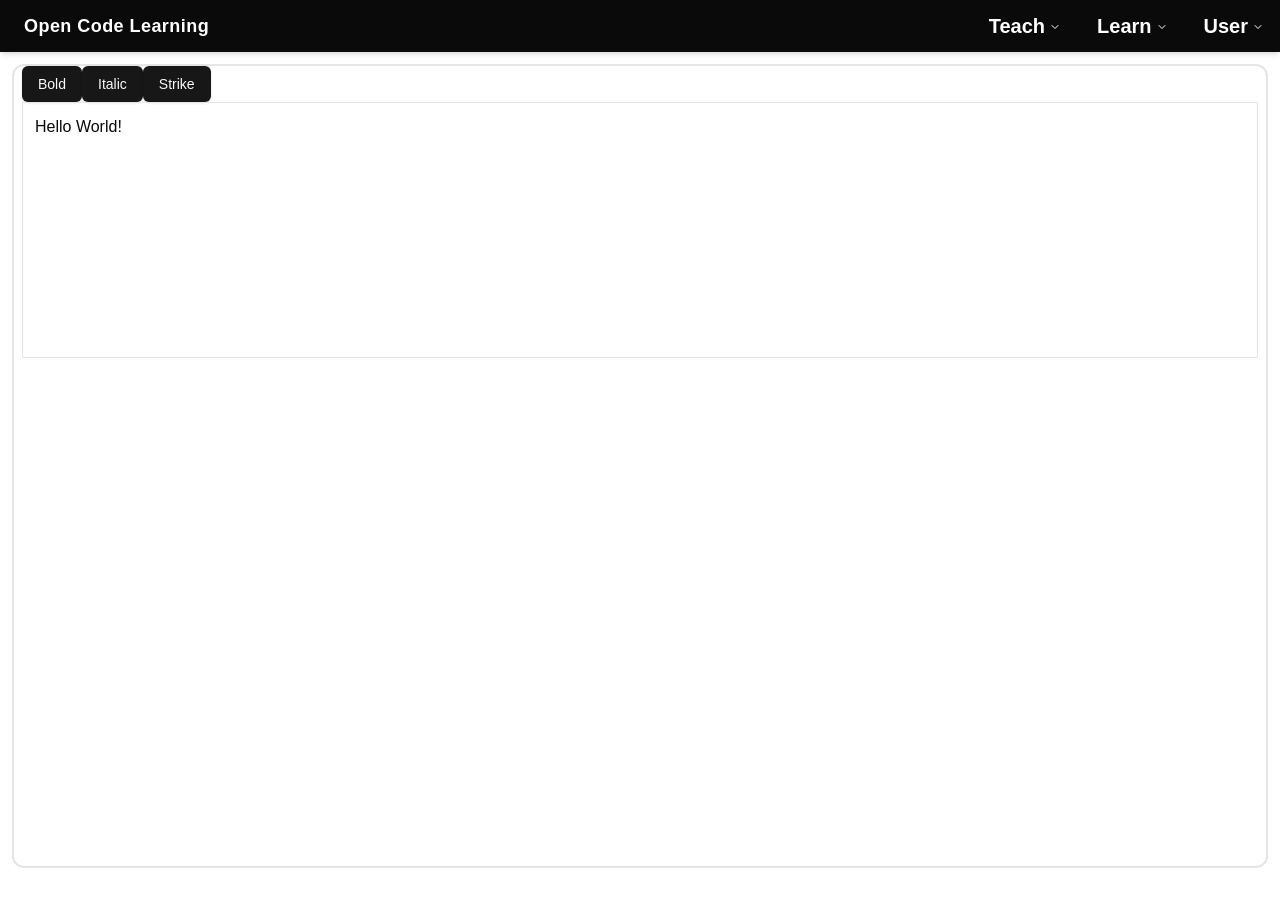
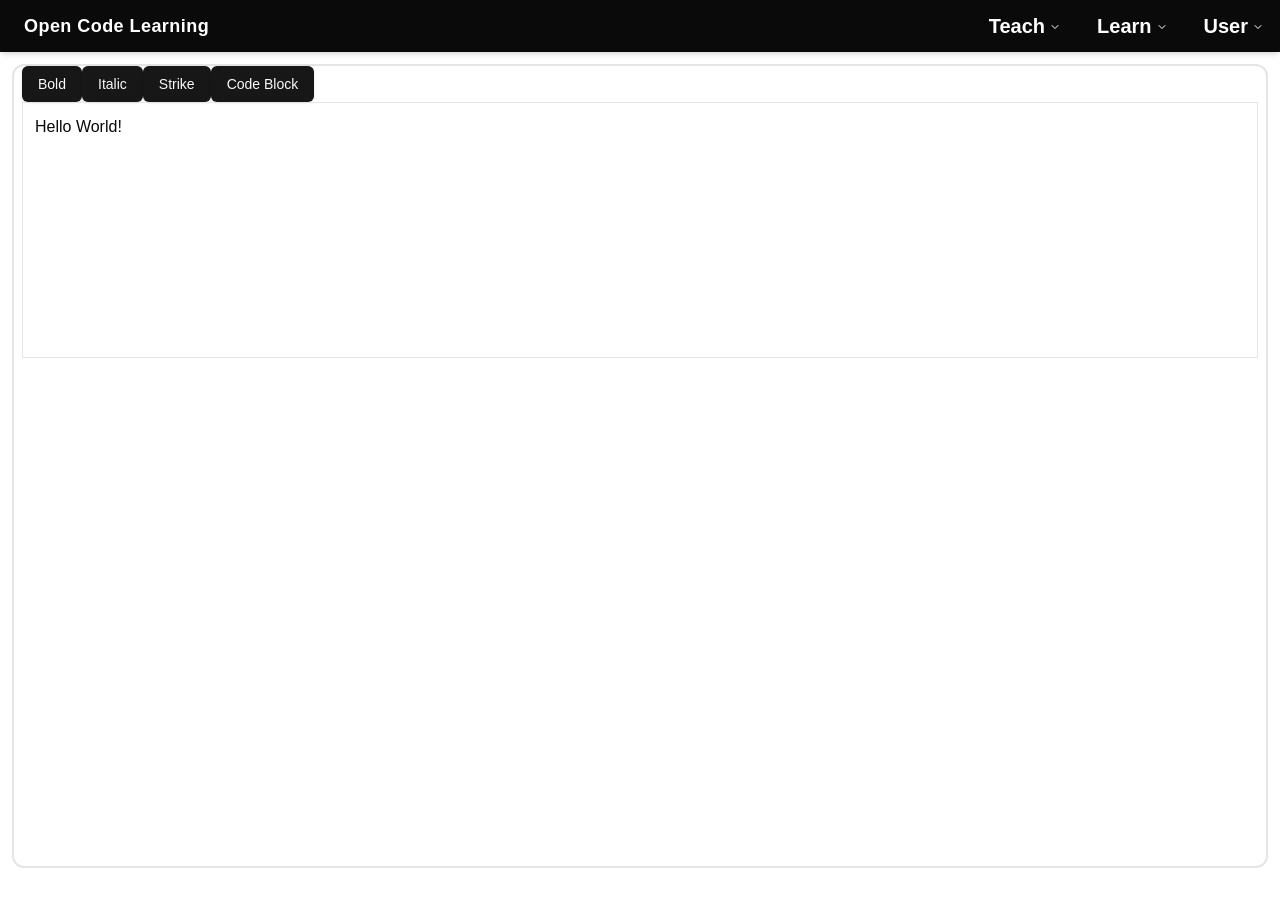
Before and after one commit to hdmGOAT/codelearnproject, a Next.js app in the folder frontend/: page /teach/create in a window 1280 px wide. Built offline with nearby package versions, Linux system fonts and the light colour scheme.

Commit message:
lowlight prep

```diff
--- a/frontend/components/RichTextEditor.tsx
+++ b/frontend/components/RichTextEditor.tsx
@@ -4,10 +4,21 @@ import React from "react";
 import { useEditor, EditorContent } from "@tiptap/react";
 import StarterKit from "@tiptap/starter-kit";
 import { Button } from "./ui/button";
+import CodeBlockLowlight from "@tiptap/extension-code-block-lowlight";
+import { all, createLowlight } from "lowlight";
+
+const lowlight = createLowlight(all);
 
 const RichTextEditor = () => {
   const editor = useEditor({
-    extensions: [StarterKit],
+    extensions: [
+      StarterKit.configure({
+        codeBlock: false,
+      }),
+      CodeBlockLowlight.configure({
+        lowlight,
+      }),
+    ],
     content: `<p>Hello World! </p>`,
     immediatelyRender: false,
     editorProps: {
@@ -29,6 +40,9 @@ const RichTextEditor = () => {
         <Button onClick={() => editor?.chain().focus().toggleStrike().run()}>
           Strike
         </Button>
+        <Button onClick={() => editor?.chain().focus().toggleCodeBlock().run()}>
+          Code Block
+        </Button>
       </div>
       <EditorContent className=" size-full" editor={editor} />
     </div>
--- a/frontend/package.json
+++ b/frontend/package.json
@@ -19,6 +19,7 @@
     "@radix-ui/react-slider": "^1.2.2",
     "@radix-ui/react-slot": "^1.1.1",
     "@radix-ui/react-switch": "^1.1.2",
+    "@tiptap/extension-code-block-lowlight": "^2.11.5",
     "@tiptap/react": "^2.11.5",
     "@tiptap/starter-kit": "^2.11.5",
     "@uiw/codemirror-extensions-langs": "^4.23.7",
@@ -30,6 +31,7 @@
     "codemirror": "^6.0.1",
     "date-fns": "^3.6.0",
     "jsonwebtoken": "^9.0.2",
+    "lowlight": "^3.3.0",
     "lucide-react": "^0.474.0",
     "next": "15.1.6",
     "react": "^19.0.0",
```
Also changed, not shown: 1 other file (tests, documents, lock files or other folders).
